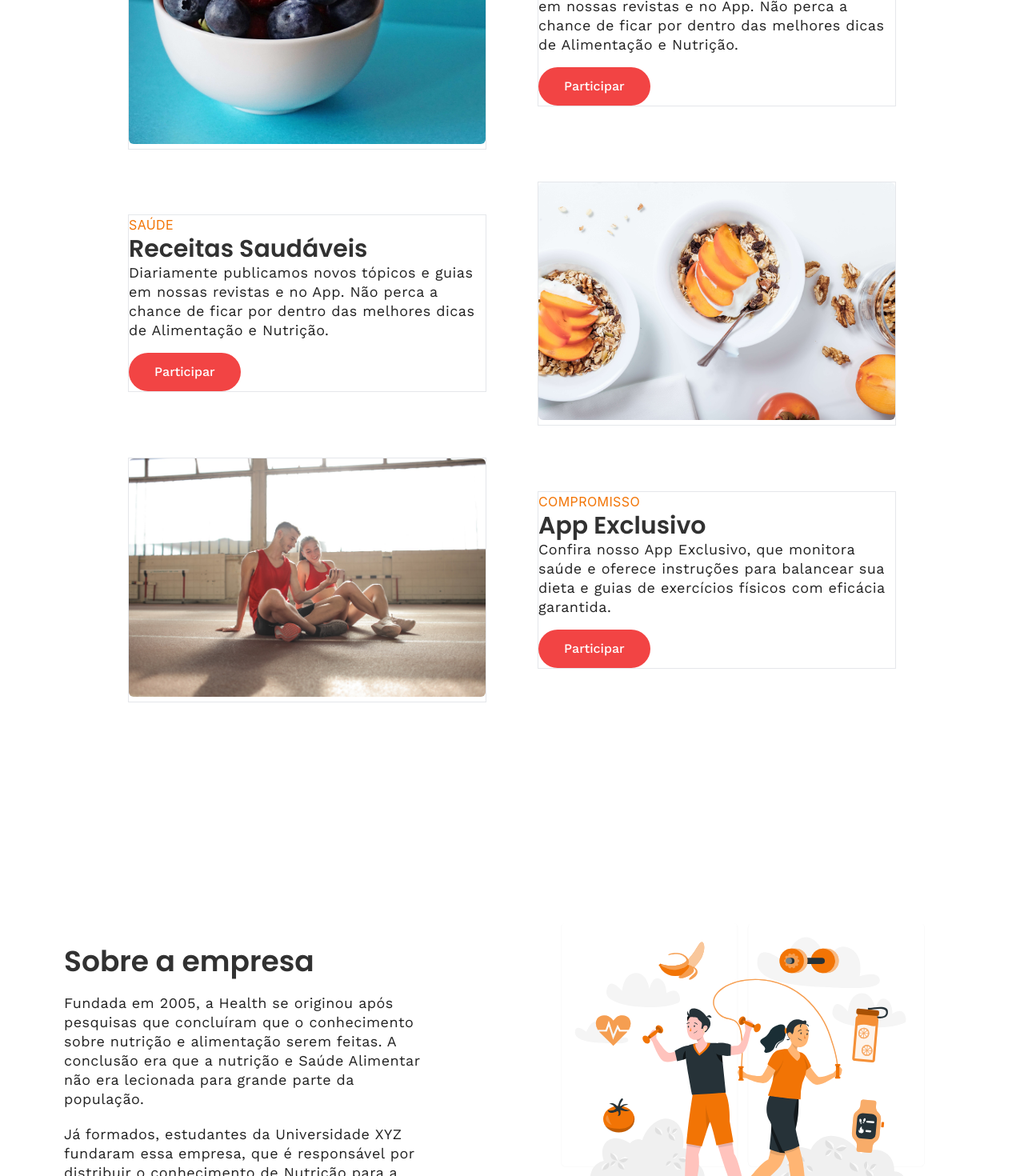
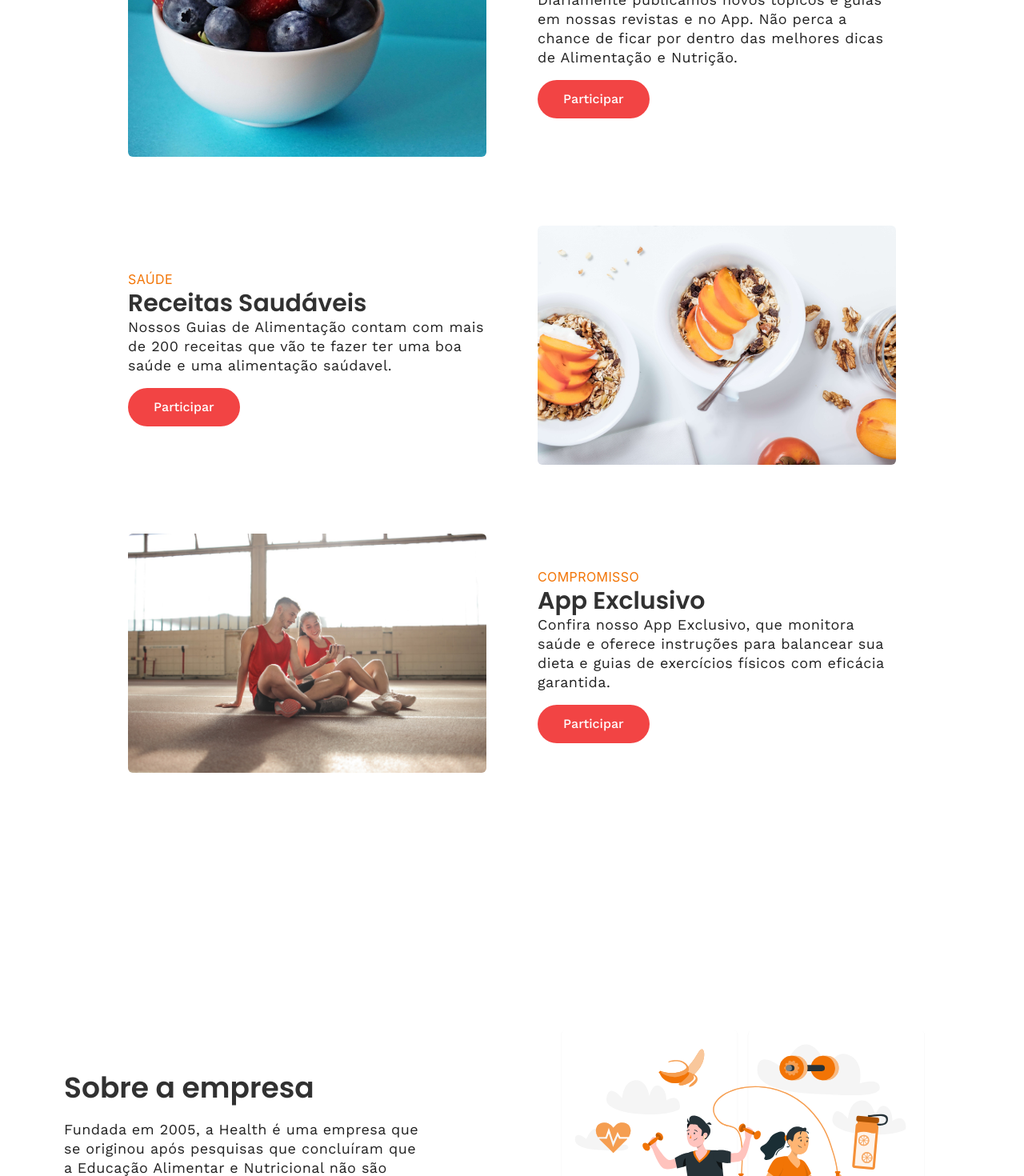
Before and after one commit to Nelson-DevStack/health-site, a Next.js app: page / in a window 1280 px wide. Shown: the part 1330-2800 px from the top of the page at 80% size. Built offline with nearby package versions, Linux system fonts and the light colour scheme.

Commit message:
dev1.4.4: benefits section and about text

```diff
--- a/src/components/AboutSection/index.tsx
+++ b/src/components/AboutSection/index.tsx
@@ -6,8 +6,8 @@ import Text from '../UI/Text';
 
 const About = () => {
   const paragraphs = [
-    'Fundada em 2005, a Health se originou após pesquisas que concluíram que o conhecimento sobre nutrição e alimentação serem feitas. A conclusão era que a nutrição e Saúde Alimentar não era lecionada para grande parte da população.',
-    'Já formados, estudantes da Universidade XYZ fundaram essa empresa, que é responsável por distribuir o conhecimento de Nutrição para a população através de Manuais, Guias, Revistas e Conteúdo Online.',
+    'Fundada em 2005, a Health é uma empresa que se originou após pesquisas que concluíram que a Educação Alimentar e Nutricional não são lecionadas para grande parte da população.',
+    'Já formados, estudantes da Universidade de Harvard fundaram essa empresa, que é responsável por distribuir o conhecimento de Nutrição para a população através de Manuais, Guias, Revistas e Conteúdo Online.',
   ];
 
   return (
--- a/src/components/BenefitsSection/index.tsx
+++ b/src/components/BenefitsSection/index.tsx
@@ -1,6 +1,4 @@
-import Image from 'next/image';
 import React from 'react';
-import { BsCheck2Circle } from 'react-icons/bs';
 
 import img3 from '../../assets/athletes.jpg';
 import img2 from '../../assets/food-white-bg.jpg';
@@ -10,42 +8,54 @@ import Showcase from '../UI/Showcase';
 import Text from '../UI/Text';
 
 const BenefitsSection = () => {
+  const showcaseData = [
+    {
+      image: img1,
+      subject: 'inovação',
+      title: 'Conteúdo Atualizado',
+      text: 'Diariamente publicamos novos tópicos e guias em nossas revistas e no App. Não perca a chance de ficar por dentro das melhores dicas de Alimentação e Nutrição.',
+      display: 0,
+    },
+    {
+      image: img2,
+      subject: 'saúde',
+      title: 'Receitas Saudáveis',
+      text: 'Nossos Guias de Alimentação contam com mais de 200 receitas que vão te fazer ter uma boa saúde e uma alimentação saúdavel.',
+      display: 1,
+    },
+    {
+      image: img3,
+      subject: 'compromisso',
+      title: 'App Exclusivo',
+      text: 'Confira nosso App Exclusivo, que monitora saúde e oferece instruções para balancear sua dieta e guias de exercícios físicos com eficácia garantida.',
+      display: 0,
+    },
+  ];
+
   return (
     <section className="w-full py-20" id="diferenca">
       <Container>
         <div className="flex flex-col items-center mb-16">
-          <h2 className="font-heading font-semibold tracking-wide text-[#F27405] text-3xl">
+          <h2 className="font-heading font-semibold tracking-wide text-[#F27405] text-3xl text-center">
             Fazendo a Diferença
           </h2>
-          <Text className="max-w-prose text-center">
+          <Text className="max-w-prose text-center text-base">
             Buscando melhorar a qualidade de vida das pessoas, oferecemos
             grandes vantagens no plano
           </Text>
         </div>
 
         <div>
-          <Showcase
-            image={img1}
-            subject="inovação"
-            title="Conteúdo Atualizado"
-            text="Diariamente publicamos novos tópicos e guias em nossas revistas e no App. Não perca a chance de ficar por dentro das melhores dicas de Alimentação e Nutrição."
-            display={0}
-          />
-          <Showcase
-            image={img2}
-            subject="saúde"
-            title="Receitas Saudáveis"
-            text="Diariamente publicamos novos tópicos e guias em nossas revistas e no App. Não perca a chance de ficar por dentro das melhores dicas de Alimentação e Nutrição."
-            display={1}
-          />
-
-          <Showcase
-            image={img3}
-            subject="compromisso"
-            title="App Exclusivo"
-            text="Confira nosso App Exclusivo, que monitora saúde e oferece instruções para balancear sua dieta e guias de exercícios físicos com eficácia garantida."
-            display={0}
-          />
+          {showcaseData.map((element) => (
+            <Showcase
+              key={element.title}
+              image={element.image}
+              subject={element.subject}
+              title={element.title}
+              text={element.text}
+              display={element.display}
+            />
+          ))}
         </div>
       </Container>
     </section>
--- a/src/components/LogoLink/index.tsx
+++ b/src/components/LogoLink/index.tsx
@@ -7,12 +7,14 @@ const LogoLink = () => {
     <Link href="/">
       <span className="flex items-center gap-2 text-lg cursor-pointer">
         <Image
-          src="/assets/fruit-logo.svg"
+          src="/assets/fruit_logo.svg"
           color="#2211ee"
           width={30}
           height={30}
         />
-        <span className="text-mainColor font-semibold">Health</span>
+        <span className="text-mainColor font-semibold font-heading font-medium">
+          health
+        </span>
       </span>
     </Link>
   );
--- a/src/components/Navbar/index.tsx
+++ b/src/components/Navbar/index.tsx
@@ -25,13 +25,14 @@ const Navbar = () => {
             className={linkStyle}
           >
             <span className="flex items-center gap-2 text-lg cursor-pointer">
-              <Image
+              {/* <Image
                 src="/assets/fruit-logo.svg"
                 color="#2211ee"
                 width={30}
                 height={30}
               />
-              <span className="text-mainColor">Health</span>
+              <span className="text-mainColor">Health</span> */}
+              <Image src="/assets/health_logo.svg" width={100} height={100} />
             </span>
           </Link>
 
--- a/src/components/UI/Showcase/index.tsx
+++ b/src/components/UI/Showcase/index.tsx
@@ -22,18 +22,19 @@ const Showcase = ({
 }: ShowcaseProps) => {
   return (
     <div
-      className={`grid md:grid-cols-2 items-center gap-16 my-10 ${className}`}
+      className={`grid md:grid-cols-2 items-center md:gap-16 my-20 ${className}`}
     >
       <div
-        className={`border max-w-md w-full ${
-          display === 1 ? 'order-2' : 'order-1 ml-auto'
+        className={`max-w-md w-full mx-auto md:m-0  ${
+          display === 1 ? 'order-1 md:order-2 ' : 'md:ml-auto'
         }`}
       >
         <Image src={image} className="rounded-md" />
       </div>
+
       <div
-        className={`mt-5 md:mt-0 max-w-md ##mx-auto border ${
-          display === 1 ? 'order-1 ml-auto mr-0' : 'order-2'
+        className={`mt-5 md:mt-0 max-w-md mx-auto md:m-0 ${
+          display === 1 ? 'order-2 md:order-1 md:ml-auto' : ''
         }`}
       >
         <h3 className="text-[#F27405] uppercase tracking-wide">{subject}</h3>
```
Also changed, not shown: src/components/MainHero/index.tsx (+0 -8 lines), public/assets/fruit_logo.svg (added).
